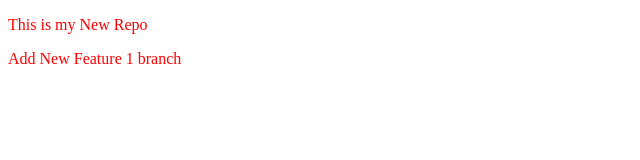
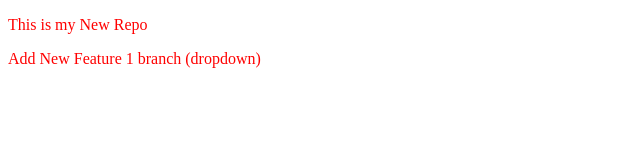
Before and after one commit to rohan-968308172315/localrepo, a plain HTML site: page index.html in a window 1280 px wide. Shown: the full height of the page, 0-640 px from the left. Drawn offline with Linux system fonts and the light colour scheme.

Commit message:
Add Dropdown

```diff
--- a/index.html
+++ b/index.html
@@ -8,6 +8,6 @@
 </head>
 <body>
     <p>This is my New Repo</p>
-    <p>Add New Feature 1 branch</p>
+    <p>Add New Feature 1 branch (dropdown) </p>
 </body>
 </html>
```
